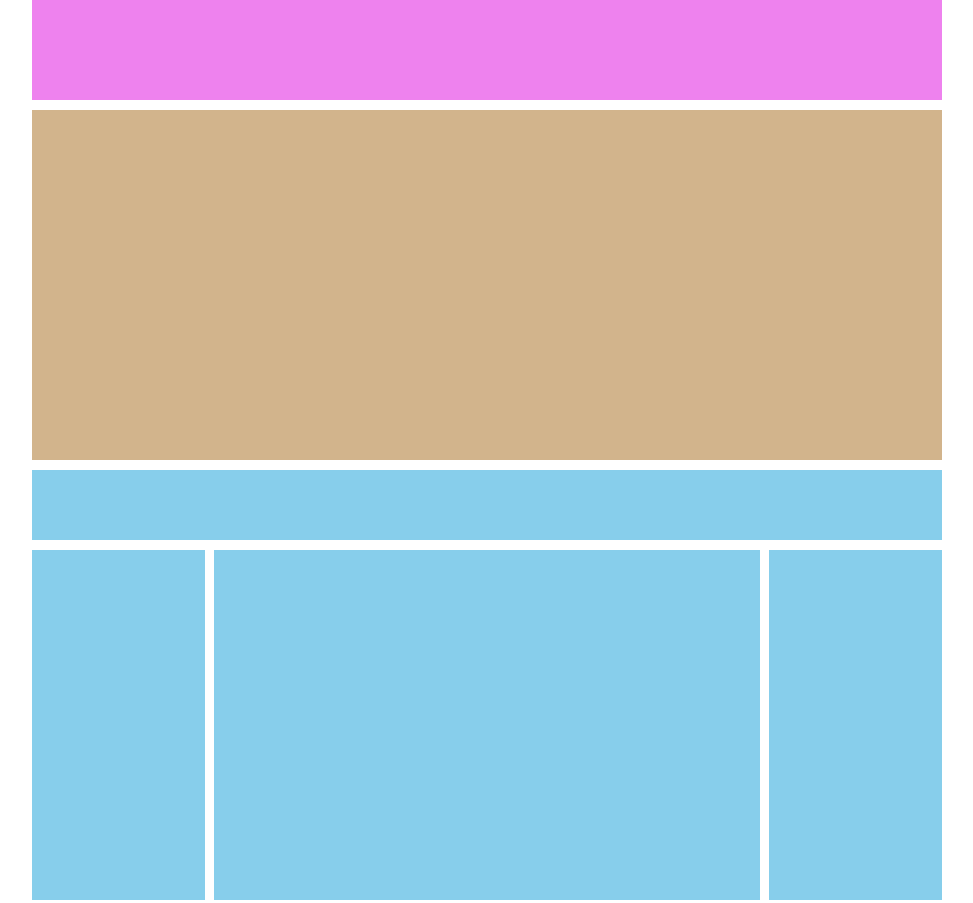
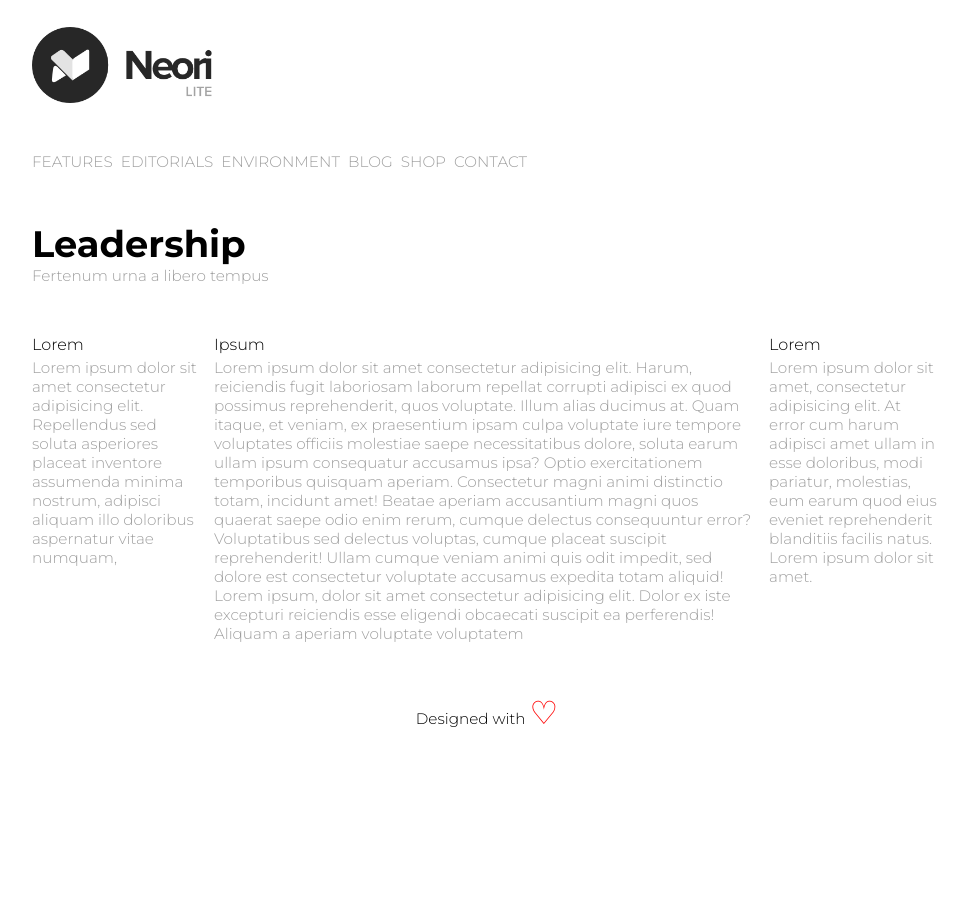
Before and after one commit to Gbelda/htmlcss-struttura-wp, a plain HTML site: page index.html in a window 1280 px wide. Shown: the top 903 px of the page, without its empty margins (153-1126 px from the left). After the commit the page ends 800 px from the top, so only its background shows below. Drawn offline with Linux system fonts and the light colour scheme.

Commit message:
Added article base structure

```diff
--- a/index.html
+++ b/index.html
@@ -6,9 +6,24 @@
         <meta name="viewport" content="width=device-width, initial-scale=1.0">
         <title>Neori</title>
         <link rel="stylesheet" href="./style.css">
+        <link rel="preconnect" href="https://fonts.googleapis.com">
+        <link rel="preconnect" href="https://fonts.gstatic.com" crossorigin>
+        <link
+            href="https://fonts.googleapis.com/css2?family=Montserrat:wght@300;700&display=swap"
+            rel="stylesheet">
+
     </head>
-    <body class="debug">
+    <body class="">
         <header class="nav">
+            <img src="./logo.png" alt="Logo Neori" class="logo">
+            <div class="nav-options">
+                <span>FEATURES</span>
+                <span>EDITORIALS</span>
+                <span>ENVIRONMENT</span>
+                <span>BLOG</span>
+                <span>SHOP</span>
+                <span>CONTACT</span>
+            </div>
 
         </header>
         <!-- /.nav -->
@@ -21,24 +36,54 @@
             <!-- /.hero -->
 
             <section class="topic">
-
+                <h2>Leadership</h2>
+                <p>Fertenum urna a libero tempus</p>
             </section>
             <!-- /.topic -->
 
             <section class="article-column clearfix">
 
                 <div class="column-left">
-
+                    <h4>Lorem</h4>
+                    <p>Lorem ipsum dolor sit amet consectetur
+                        adipisicing elit. Repellendus sed soluta asperiores
+                        placeat inventore assumenda minima nostrum, adipisci
+                        aliquam illo doloribus aspernatur vitae numquam,</p>
                 </div>
                 <!-- /.column-left -->
 
                 <div class="column-middle">
-
+                    <h4>Ipsum</h4>
+                    <p>Lorem ipsum dolor sit amet consectetur adipisicing elit.
+                        Harum, reiciendis fugit laboriosam laborum repellat
+                        corrupti adipisci ex quod possimus reprehenderit, quos
+                        voluptate. Illum alias ducimus at. Quam itaque, et
+                        veniam, ex praesentium ipsam culpa voluptate iure
+                        tempore voluptates officiis molestiae saepe
+                        necessitatibus dolore, soluta earum ullam ipsum
+                        consequatur accusamus ipsa? Optio exercitationem
+                        temporibus quisquam aperiam. Consectetur magni animi
+                        distinctio totam, incidunt amet! Beatae aperiam
+                        accusantium magni quos quaerat saepe odio enim rerum,
+                        cumque delectus consequuntur error? Voluptatibus sed
+                        delectus voluptas, cumque placeat suscipit
+                        reprehenderit! Ullam cumque veniam animi quis odit
+                        impedit, sed dolore est consectetur voluptate accusamus
+                        expedita totam aliquid! Lorem ipsum, dolor sit amet
+                        consectetur adipisicing elit. Dolor ex iste excepturi
+                        reiciendis esse eligendi obcaecati suscipit ea
+                        perferendis! Aliquam a aperiam voluptate voluptatem
+                    </p>
                 </div>
                 <!-- /.column-middle -->
 
                 <div class="column-right">
-
+                    <h4>Lorem</h4>
+                    <p>Lorem ipsum dolor sit amet, consectetur adipisicing elit.
+                        At error cum harum adipisci amet ullam in esse
+                        doloribus, modi pariatur, molestias, eum earum quod eius
+                        eveniet reprehenderit blanditiis facilis natus. Lorem
+                        ipsum dolor sit amet.</p>
                 </div>
                 <!-- /.column-right -->
 
@@ -50,7 +95,7 @@
         <!-- /.article -->
 
         <footer class="copywright">
-
+            <p>Designed with <span class="heart">&#9825;</span></p>
         </footer>
         <!-- /.copywright -->
     </body>
--- a/style.css
+++ b/style.css
@@ -13,7 +13,31 @@
 body{
     width: 910px;
     margin: auto;
+    font-family: 'Montserrat', sans-serif;
 }
+
+.logo{
+    width: 180px;
+    margin-bottom: 45px;
+    margin-top: 3%;
+}
+
+.topic h2{
+    font-size: 2.3rem;
+}
+
+.heart{
+    color: red;
+    font-size: 2rem;
+}
+
+.copywright{
+    text-align: center;
+    font-size: .95rem;
+}
+
+
+
 
 /* DEBUG */
 
@@ -65,5 +89,16 @@ body{
 }
 
 .nav, .hero, .article-column, .topic{
-   margin-bottom: 10px;
+   margin-bottom: 50px;
 }
+
+.nav-options span, .topic p, .article-column p{
+    color: #9F9F9F;
+    font-size: .95rem;
+    margin-right: 4px;
+}
+
+.article-column h4{
+    font-weight: normal;
+    margin-bottom: 4px;
+}
```
Also changed, not shown: logo.png (added).
